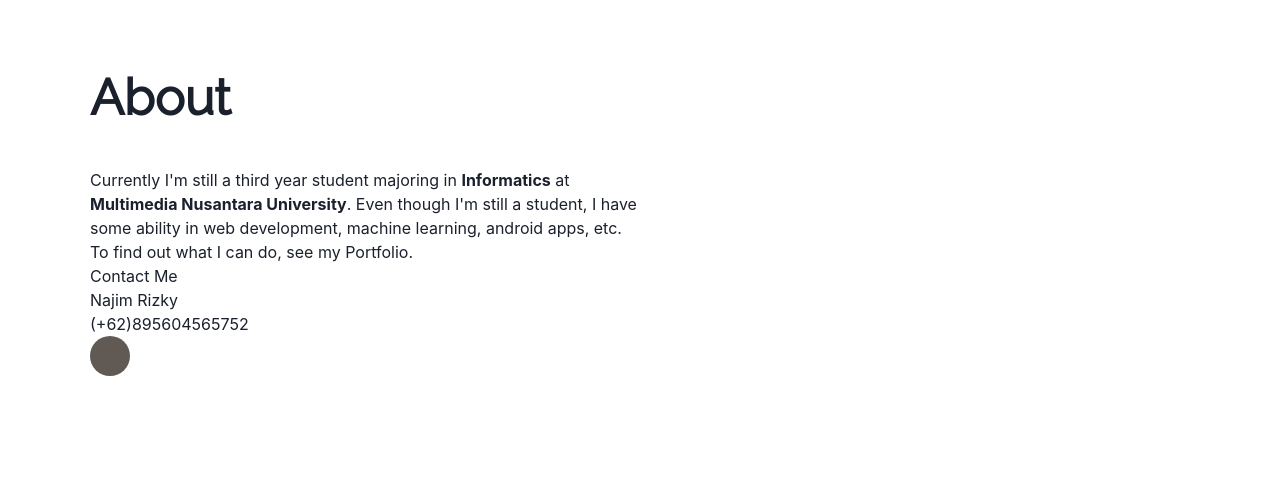
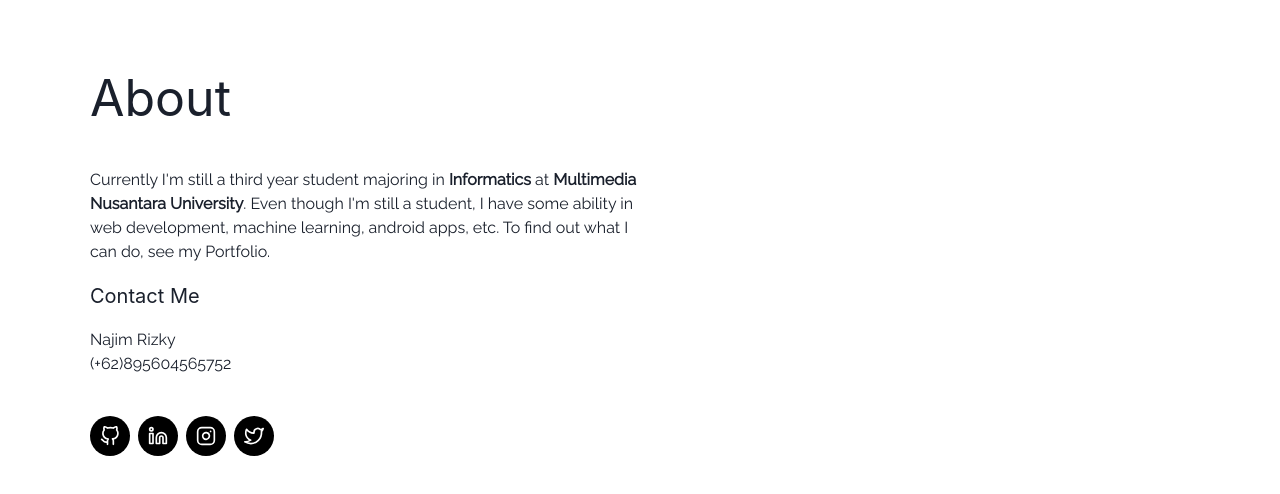
Before and after one commit to najimRizky/personal_site_nazky_r, a React (Create React App) app: page / in a window 1280 px wide. Shown: the part 582-1076 px from the top of the page. Built offline with nearby package versions, Linux system fonts and the light colour scheme.

Commit message:
add about lagi

```diff
--- a/package.json
+++ b/package.json
@@ -3,6 +3,7 @@
   "version": "0.1.0",
   "private": true,
   "dependencies": {
+    "@chakra-ui/icons": "^1.0.16",
     "@chakra-ui/react": "^1.6.10",
     "@emotion/react": "^11.5.0",
     "@emotion/styled": "^11.3.0",
@@ -12,6 +13,7 @@
     "framer-motion": "^4.1.17",
     "react": "^17.0.2",
     "react-dom": "^17.0.2",
+    "react-icons": "^4.3.1",
     "react-scripts": "4.0.3",
     "web-vitals": "^1.1.2"
   },
--- a/src/App.css
+++ b/src/App.css
@@ -15,3 +15,16 @@
   height: 100%;
   background-color: brown;
 }
+
+.btnSocial{
+  /* background-image: linear-gradient(to left, #000000, #000000, #000000,#000000,#000000,#000000,#ff00d4, #7407f1, #196ad4) !important; */
+  background-image:linear-gradient(to left, #000000, #000000, #000000);
+  background-size: 200%;
+  background-position: left;
+  transition: 0.4s !important;
+}
+
+.btnSocial:hover{
+  /* background-position: right; */
+  background-image: linear-gradient(to left, #000000, #000000, #000000,#000000,#000000,#000000,#ff00d4, #7407f1, #196ad4) !important;
+}
--- a/src/pages/Home.js
+++ b/src/pages/Home.js
@@ -6,6 +6,7 @@
 import { Button, ButtonGroup, IconButton } from "@chakra-ui/button";
 import '../App.css';
 import { motion } from "framer-motion";
+import { FiGithub, FiInstagram, FiLinkedin, FiTwitter } from "react-icons/fi";
 
 const MotionBox = motion(Box)
 const MotionHeading = motion(Heading)
@@ -62,6 +63,27 @@
 }
 
 const Home = () => {
+
+    const openSocMed = (val) => {
+        let url = '';
+        switch (val) {
+            case 'Github':
+                url = 'https://github.com/najimRizky'
+                break;
+            case 'Linkedin':
+                url = 'https://www.linkedin.com/in/najim-rizky/'
+                break;
+            case 'Instagram':
+                url = 'https://instagram.com/najim_80'
+                break;
+            case 'Twitter':
+                url = 'https://twitter.com/erSySz'
+                break;
+            default:
+        }
+        window.open(url, "_blank");
+    }
+
     return (
         <>
             <MotionBox backgroundImage={bgBox} px="75px" pb={[10, 10, 60, 60]} pt={70} h={["100%", "100%", "500px", "500px"]} variants={BaseVariants} initial="hidden" animate="visible">
@@ -85,18 +107,42 @@
                     </MotionFlex>
                 </SimpleGrid>
             </MotionBox>
-            <Box px="75px" pb={[10, 10, 60, 60]} pt={70}>
-                <Heading mb={10} fontWeight={700} fontSize={50} fontFamily="Raleway">
+            <Box px="75px" pb={[10, 10, 60, 60]} pt={70} fontFamily="Raleway">
+                <Heading mb={10} fontWeight={400} fontSize={50} >
                     About
                 </Heading>
                 <Text w="50%">
                     Currently I'm still a third year student majoring in <b>Informatics</b> at <b>Multimedia Nusantara University</b>. Even though I'm still a student, I have some ability in web development, machine learning, android apps, etc. To find out what I can do, see my Portfolio.
                 </Text>
-                <Text>Contact Me</Text>
+                <Heading size="md" my="5" fontWeight={400} >Contact Me</Heading>
                 <Text>Najim Rizky</Text>
                 <Text>(+62)895604565752</Text>
                 <ButtonGroup>
-                    <IconButton   fontSize="xl" bg="#615953" color="#5B7BEA" isRound _hover={{ bg: "#6D645C", color: 'white' }} ></IconButton>
+                    <IconButton
+                        bgGradient="linear(to-r, #000000, #000000, #000000,  #7407f1, #196ad4)"
+                        transition="0.4s"
+                        bgSize="350%"
+                        _hover={{
+                            bgPosition: "right"
+                        }} my={[10]} color="black" onClick={() => { openSocMed('Github') }} icon={< FiGithub />} fontSize="xl" color="#ffffff" isRound></IconButton>
+                    <IconButton bgGradient="linear(to-r, #000000, #000000, #000000,  #7407f1, #196ad4)"
+                        transition="0.4s"
+                        bgSize="350%"
+                        _hover={{
+                            bgPosition: "right"
+                        }} my={[10]} onClick={() => { openSocMed('Linkedin') }} icon={< FiLinkedin />} fontSize="xl" color="#ffffff" isRound></IconButton>
+                    <IconButton bgGradient="linear(to-r, #000000, #000000, #000000,  #7407f1, #196ad4)"
+                        transition="0.4s"
+                        bgSize="350%"
+                        _hover={{
+                            bgPosition: "right"
+                        }} my={[10]} onClick={() => { openSocMed('Instagram') }} icon={< FiInstagram />} fontSize="xl" color="#ffffff" isRound></IconButton>
+                    <IconButton bgGradient="linear(to-r, #000000, #000000, #000000,  #7407f1, #196ad4)"
+                        transition="0.4s"
+                        bgSize="350%"
+                        _hover={{
+                            bgPosition: "right"
+                        }} my={[10]} onClick={() => { openSocMed('Twitter') }} icon={< FiTwitter />} fontSize="xl" color="#ffffff" isRound></IconButton>
                 </ButtonGroup>
             </Box>
         </>
```
Also changed, not shown: 1 other file (tests, documents, lock files or other folders).
